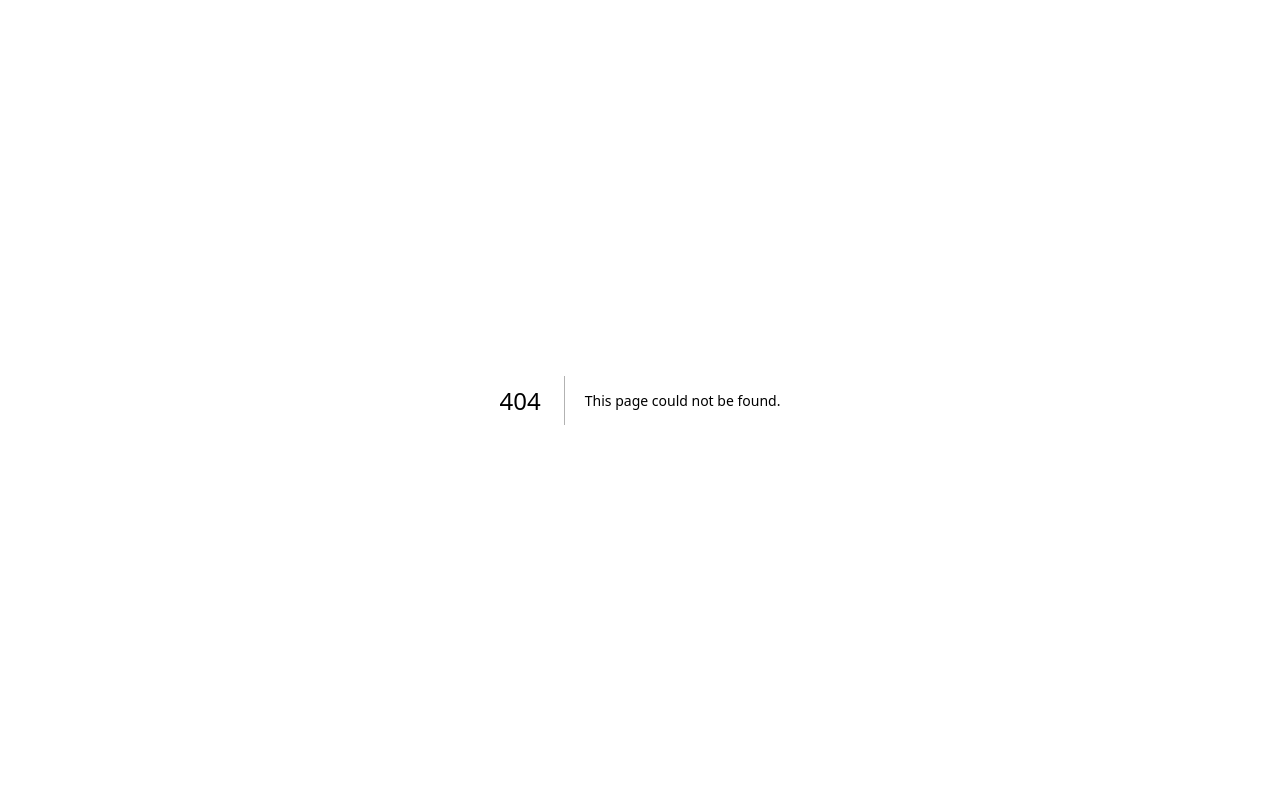
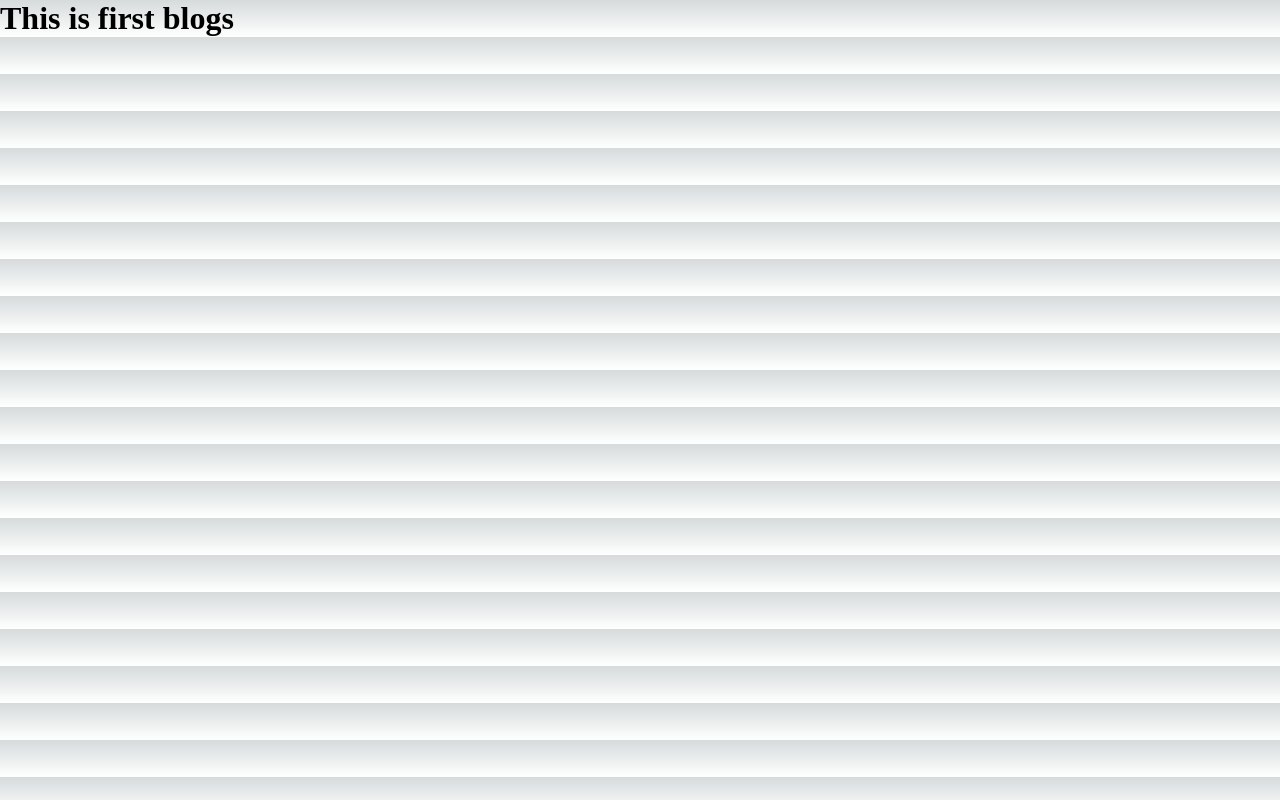
Before and after one commit to biplob2358/nextJs_Practice, a Next.js app: page /blog/firstblog in a window 1280 px wide. Before the commit this address had no page. Built offline with nearby package versions, Linux system fonts and the light colour scheme.

Commit message:
Nesting Routes of next js

```diff
--- /dev/null
+++ b/pages/blog/firstblog.js
@@ -0,0 +1,9 @@
+function firstblog() {
+    return (
+        <div>
+            <h1>This is first blogs</h1>
+        </div>
+    );
+};
+
+export default firstblog;
```
